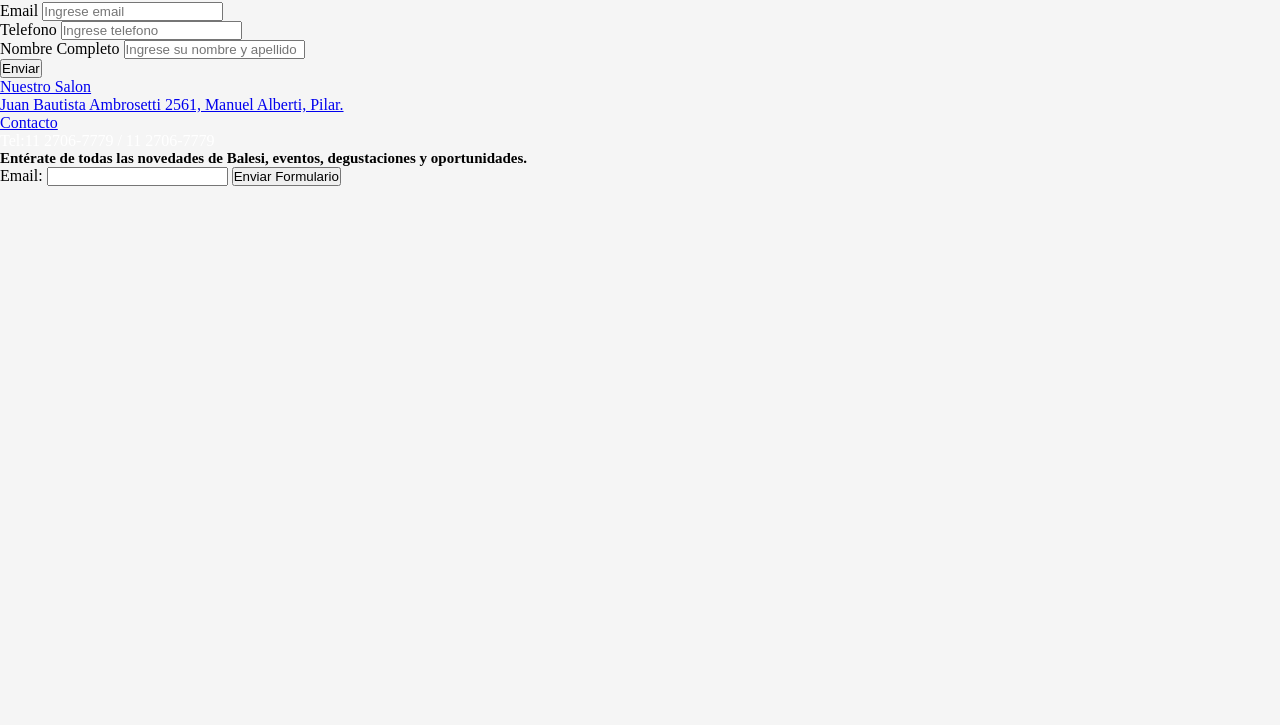
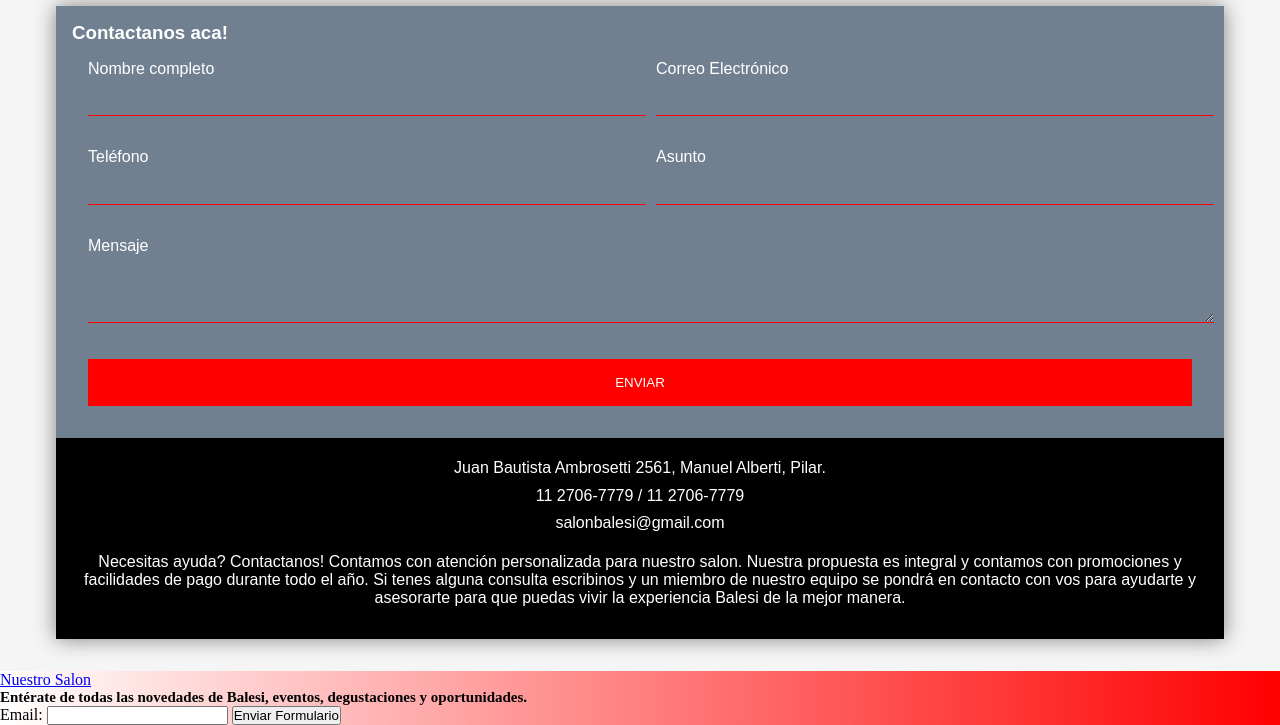
Before and after one commit to Bressser/balesi-salon-web, a website: page pages/contacto.html in a window 1280 px wide. Shown: the part 167-892 px from the top of the page. Before the commit the page ends 800 px from the top, so only its background shows below. Drawn offline with nearby package versions, Linux system fonts and the light colour scheme.

Commit message:
Forms y temas

```diff
--- a/css/estilos.css
+++ b/css/estilos.css
@@ -81,11 +81,15 @@ body {
   background-image: linear-gradient(to left, red, white);
 }
 
+footer{
+  background-image: linear-gradient(to left, red, white);
+}
+
 li {
   color: white;
 }
 li:hover {
-  color: aquamarine;
+  color: black;
 }
 
 /*Maps II*/
@@ -119,4 +123,113 @@ li:hover {
   width: 80px;
 }
 
+
+.body-contact {
+  color: #fff;
+  font-family: "lato-bold", sans-serif;
+  padding: 0 1.5rem;
+}
+
+.contenido {
+  max-width: 1170px;
+  margin-left: auto;
+  margin-right: auto;
+  padding: 2rem;
+}
+
+.nombre-empresa {
+  margin-bottom: 1rem;
+  color: black;
+  text-align: center;
+  font-size: 3rem;
+}
+
+.contenedor-contacto {
+  box-shadow: 0 0 20px 0 gray
+}
+
+.contenedor-contacto > * {
+  padding: 1rem;
+}
+
+.formulario-contacto {
+  background-color: slategray;
+}
+
+.formulario-contacto form {
+  display: grid;
+  grid-template-columns: 1fr 1fr;
+}
+
+.formulario-contacto form .bloque {
+  grid-column: 1/3;
+}
+
+.formulario-contacto form p {
+  margin: 0;
+  padding: 1em;
+  color: white;
+}
+
+.formulario-contacto form button,
+.formulario-contacto form input,
+.formulario-contacto form textarea {
+  width: 100%;
+  padding: 0.7rem;
+  border: none;
+  background: none;
+  outline: none;
+  border-bottom: 1px solid red;
+  color: #fff;
+}
+
+.formulario-contacto form button {
+  background-color: red;
+  border: 0;
+  text-transform: uppercase;
+  padding: 1rem;
+}
+
+.info-contacto {
+  background-color: #000;
+}
+
+.info-contacto ul,
+.info-contacto p {
+  text-align: center;
+  margin: 0 0 1rem 0;
+}
+
+.info-contacto ul {
+  list-style-type: none;
+  padding: 0;
+}
+
+.info-contacto ul li {
+  padding: 0.3rem;
+}
+
+.contenedor-reserva {
+  box-shadow: 0 0 20px 0 gray
+}
+
+.contenido-reserva{
+  max-width: 1200px;
+  margin-left: auto;
+  margin-right: auto;
+  padding: 2rem;
+  background-image: radial-gradient( circle farthest-corner at 10% 20%,  rgba(90,92,106,1) 0%, rgba(32,45,58,1) 81.3% );
+  text-align: center;
+  color: whitesmoke;
+}
+
+.contenido-reserva2{
+  max-width: 1200px;
+  margin-left: auto;
+  margin-right: auto;
+  padding: 2rem;
+  background-image: radial-gradient( circle farthest-corner at 10% 20%,  rgba(90,92,106,1) 0%, rgba(32,45,58,1) 81.3% );
+  text-align: center;
+  color: gray;
+}
 /*# sourceMappingURL=estilos.css.map */
--- /dev/null
+++ b/package.json
@@ -0,0 +1,5 @@
+{
+  "dependencies": {
+    "node-sass": "^8.0.0"
+  }
+}
--- a/pages/contacto.html
+++ b/pages/contacto.html
@@ -36,55 +36,71 @@
 
     <body>
 
+    <main class="body-contact">
 
-    <section>
-    <p>Necesitas ayuda? Contactanos</p>
-    <div>
-    <p>Contamos con atención personalizada para nuestro salon. Nuestra propuesta es integral y contamos con promociones y facilidades de pago durante todo el año.</p>
-    </div>
-    <p>Si tenes alguna consulta escribinos y un miembro de nuestro equipo se pondrá en contacto con vos para ayudarte y asesorarte para que puedas vivir la experiencia Balesi de la mejor manera.</p>
-    </section>
-    <li>
-        11 2706-7779 / 11 2706-7779
-    </li>
+        <div class="contenido">
+         <h1 class="nombre-empresa">Balesi</h1>
 
+         <div class="contenedor-contacto">
+             <div class="formulario-contacto">
+                 <h3>Contactanos aca!</h3>
+                 <form action="">
+                     <p>
+                         <label for="nombre-completo">Nombre completo</label>
+                         <input type="text" name="nombre-completo">
+                     </p>
 
-    <!--Forms Bootstrap-->
-    <div class="container">
-        <h2>Contactanos!</h2>
-        <form action="#">
-            <div class="form-group">
-                <label for="email">Email</label>
-                <input type="email" class="form-control" id="email" placeholder="Ingrese email" name="email">
-    </div>
-    <div class="form-group">
-        <label for="telefono">Telefono</label>
-        <input type="telefono" class="form-control" id="telefono" placeholder="Ingrese telefono" name="telefono">
-    </div>
-        <div class="form-group">
-            <label for="Nombre">Nombre Completo</label>
-            <input type="nombre" class="form-control" id="nombre" placeholder="Ingrese su nombre y apellido" name="nombre">
+                     <p>
+                         <label for="correo">Correo Electrónico</label>
+                         <input type="email" name="correo">
+                     </p>
+
+                     <p>
+                         <label for="telefono">Teléfono</label>
+                         <input type="tel" name="telefono">
+                     </p>
+
+                     <p>
+                         <label for="asunto">Asunto</label>
+                         <input type="text" name="asunto">
+                     </p>
+
+                     <p class="bloque">
+                         <label for="mensaje">Mensaje</label>
+                         <textarea name="mensaje" rows="3"></textarea>
+                     </p>
+
+                     <p class="bloque">
+                         <button type="submit">
+                             Enviar
+                         </button>
+                     </p>
+
+                 </form>
+             </div>
+
+             <div class="info-contacto">
+                 <ul>
+                     <li><i class="fa-solid fa-location-dot"></i>Juan Bautista Ambrosetti 2561, Manuel Alberti, Pilar.</li>
+                     <li><i class="fa-solid fa-phone"></i>11 2706-7779 / 11 2706-7779</li>
+                     <li><i class="fa-solid fa-envelope"></i>salonbalesi@gmail.com</li>
+                 </ul>
+
+                 <p>Necesitas ayuda? Contactanos!
+                    Contamos con atención personalizada para nuestro salon. Nuestra propuesta es integral y contamos con promociones y facilidades de pago durante todo el año.
+                    Si tenes alguna consulta escribinos y un miembro de nuestro equipo se pondrá en contacto con vos para ayudarte y asesorarte para que puedas vivir la experiencia Balesi de la mejor manera.
+                 </p>
+
+             </div>
+         </div>
         </div>
-    <button type="submit" class="btn btn-default">
-        Enviar
-    </button>
-    </form>
-    </div>
 
+     </main>
 
     <footer>
     <ul class="tipografia">
        <li>
          <a href="../pages/galeria-de-fotos.html">Nuestro Salon</a>
-       </li>
-       <li>
-        <a href="https://goo.gl/maps/FX916u9VGBAn5ASu7" target="_blank" >Juan Bautista Ambrosetti 2561, Manuel Alberti, Pilar. </a>
-       </li>
-       <li>
-        <a href="./contacto.html">Contacto</a>
-       </li>
-       <li>
-        Tel:11 2706-7779 / 11 2706-7779
        </li>
     </ul>
     <h1 class="tipografia-modifier"> Entérate de todas las novedades de Balesi,
```
Also changed, not shown: index.html (+5 -5 lines), pages/reservar.html (+9 -3 lines), 1 other file.
